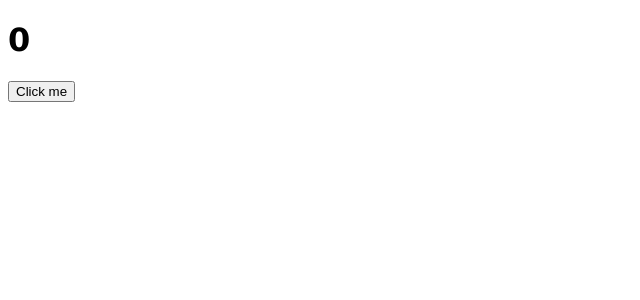
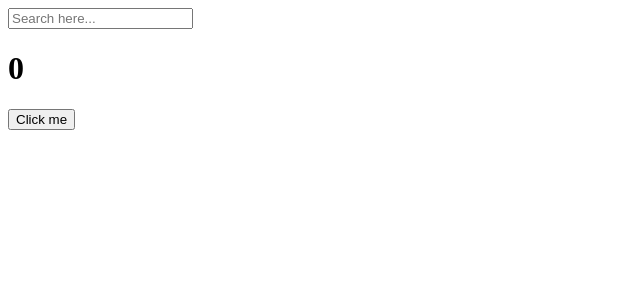
Before and after one commit to hoseCloud/practice_reactJS, a React (Create React App) app in the folder practice_react/: page / in a window 1280 px wide. Shown: the top 300 px of the page, without its empty margins (0-640 px from the left). Built offline with nearby package versions, Linux system fonts and the light colour scheme.

Commit message:
Practice useEffect conditional

```diff
--- a/practice_react/src/App.js
+++ b/practice_react/src/App.js
@@ -1,18 +1,27 @@
 import {useState, useEffect} from "react";
-
-import styles from "./App.module.css";
 
 function App() {
   const [counter, setCounter] = useState(0);
+  const [keyword, setKeyword] = useState("");
   const onClick = () => setCounter((prev) => prev + 1);
+  const onChange = (event) => setKeyword(event.target.value);
   console.log("Always run all the time!");
-  const iRunOnlyOnce = () => {
+  useEffect(() => {
     console.log("run once time!");
-  }
-  useEffect(iRunOnlyOnce, []);
+  }, []);
+  useEffect(() => {
+    if(keyword !== "" && keyword.length > 5)
+      console.log("search for ", keyword);
+  }, [keyword]);
   return (
     <div>
-      <h1 className={styles.title}>{counter}</h1>
+      <input
+        type="text"
+        placeholder="Search here..."
+        value={keyword}
+        onChange={onChange}
+      />
+      <h1>{counter}</h1>
       <button onClick={onClick}>Click me</button>
     </div>
   );
```
